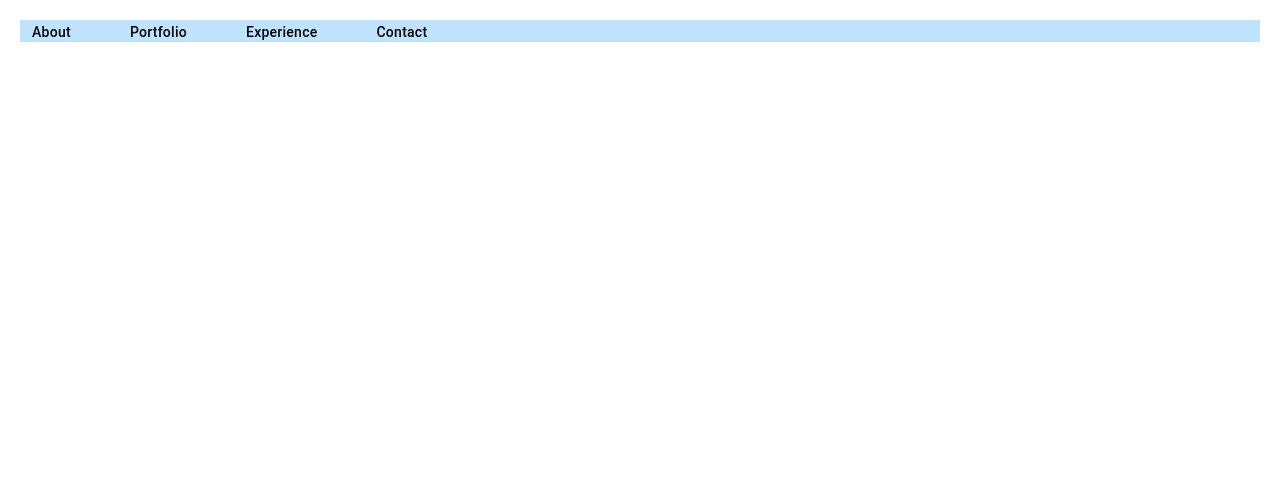
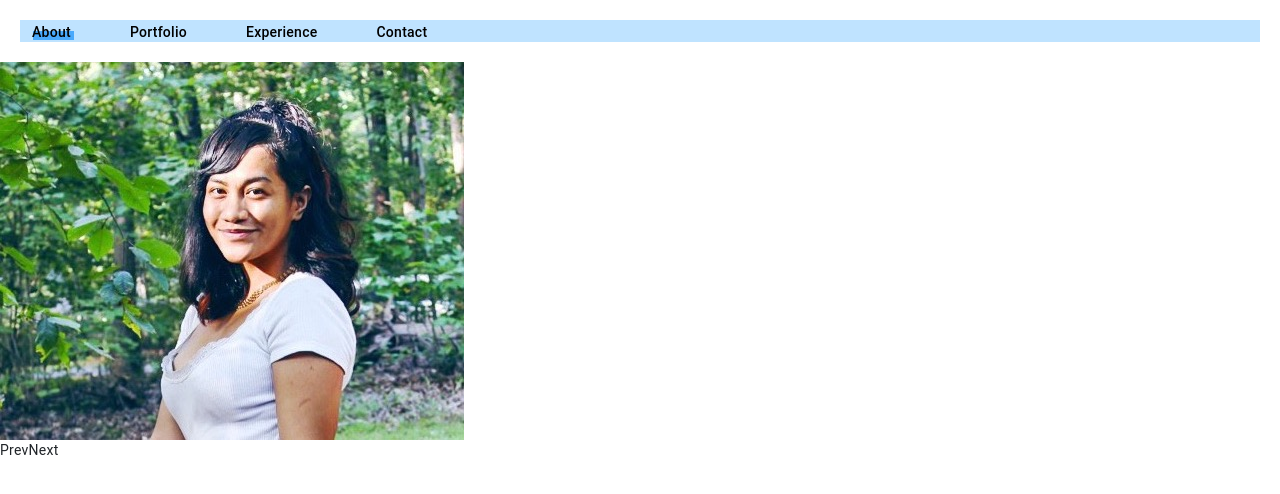
Before and after one commit to Introvette/angular-site, an Angular app in the folder introvette/: page /carousel in a window 1280 px wide. Before the commit this address led to /. Shown: the top 494 px of the page. Built offline with nearby package versions, Linux system fonts and the light colour scheme; a web font is replaced by a local one.

Commit message:
carousel works, needs styling

```diff
--- a/introvette/src/app/app-routing.module.ts
+++ b/introvette/src/app/app-routing.module.ts
@@ -4,6 +4,7 @@ import { HomeComponent } from './home/home.component';
 import { PortfolioComponent } from './portfolio/portfolio.component';
 import { ExperienceComponent} from './experience/experience.component';
 import { ContactComponent } from './contact/contact.component';
+import { CarouselComponent } from './carousel/carousel.component';
 
 
 
@@ -22,6 +23,10 @@ const routes: Routes = [
   { path: 'experience',
     component: ExperienceComponent
   },
+  {
+    path: 'carousel',
+    component: CarouselComponent
+  }
 
 ];
 
--- a/introvette/src/app/app.module.ts
+++ b/introvette/src/app/app.module.ts
@@ -11,6 +11,7 @@ import { BrowserAnimationsModule } from '@angular/platform-browser/animations';
 import { PortfolioComponent } from './portfolio/portfolio.component';
 import { ExperienceComponent } from './experience/experience.component';
 import { ContactComponent } from './contact/contact.component';
+import { CarouselComponent } from './carousel/carousel.component';
 
 
 @NgModule({
@@ -21,6 +22,7 @@ import { ContactComponent } from './contact/contact.component';
     PortfolioComponent,
     ExperienceComponent,
     ContactComponent,
+    CarouselComponent,
 
   ],
   imports: [
--- /dev/null
+++ b/introvette/src/app/carousel/carousel.component.html
@@ -0,0 +1,11 @@
+<div id="carouselExampleControls" class="carousel slide" data-ride="carousel">
+
+    <div class="carousel-inner" role="listbox">
+        <img src="{{ getSlide() }}" alt="slide" >
+    </div>
+
+   <button (click)='getPrev()'>Prev</button>
+
+   <button (click)='getNext()'>Next</button>
+
+  </div>
--- /dev/null
+++ b/introvette/src/app/carousel/carousel.component.ts
@@ -0,0 +1,28 @@
+import { Component } from '@angular/core';
+
+@Component({
+  selector: 'app-carousel',
+  templateUrl: './carousel.component.html',
+  styleUrls: ['./carousel.component.css'],
+
+})
+
+export class CarouselComponent  {
+
+    slides: string [] = ['assets/img/me.png', 'assets/img/pollo.png' ]
+    i=0;
+
+    getSlide() {
+        return this.slides[this.i];
+    }
+
+    getPrev() {
+        this.i = this.i===0 ? 0 : this.i - 1;
+    }
+//edit here
+    getNext() {
+        this.i = this.i===this.slides.length ? this.i : this.i + 1;
+    }
+
+
+}
--- a/introvette/src/app/home/home.component.css
+++ b/introvette/src/app/home/home.component.css
@@ -26,7 +26,7 @@ section .wrapper {
 }
 
 
-img {
+.profile-pic {
     max-width: 320px;
     float: left;
     border-radius: 20%;
@@ -39,6 +39,10 @@ img {
     color: rgb(91, 174, 251);
     margin-top: 10px;
 }
+
+
+
+
 
 
 @media screen and (max-width: 600px) {
@@ -83,7 +87,7 @@ img {
 
         }
 
-        img {
+        .profile-pic {
             max-width: 290px;
             border-radius: 20%;
             margin-top: 10px;
--- a/introvette/src/app/home/home.component.html
+++ b/introvette/src/app/home/home.component.html
@@ -1,10 +1,10 @@
 <section>
     <h4 class="animate-pulse flex place-content-center space-x-4">Yvette Rosario</h4>
 <div class="wrapper">
-        <img src="assets/img/me.png"/>
+        <img class="profile-pic" src="assets/img/me.png"/>
         <div class="text-box">
         <h2>FullStack Software Developer</h2>
         <p>Hello there! I'm Yvette ☺️ I'm originally from Pohnpei, Micronesia and now based in Charlotte, North Carolina. I have recently transitioned from working as a restaurant manager to pursuing a career in software engineering, leveraging skills that are essential in the tech sector. My aim is to create apps that have a positive impact on users and provide cutting-edge management solutions. After completing a rigorous 19-week bootcamp at Hack Reactor, I am ready to embark on my journey as a web developer and add value to any team.</p>
         </div>
     </div>
-</section>
+<!-- ---------------------------------------- -->
```
Also changed, not shown: introvette/src/app/carousel/carousel.component.css (added), introvette/src/assets/img/pollo.png (added), 1 other file (tests, documents, lock files or other folders).
